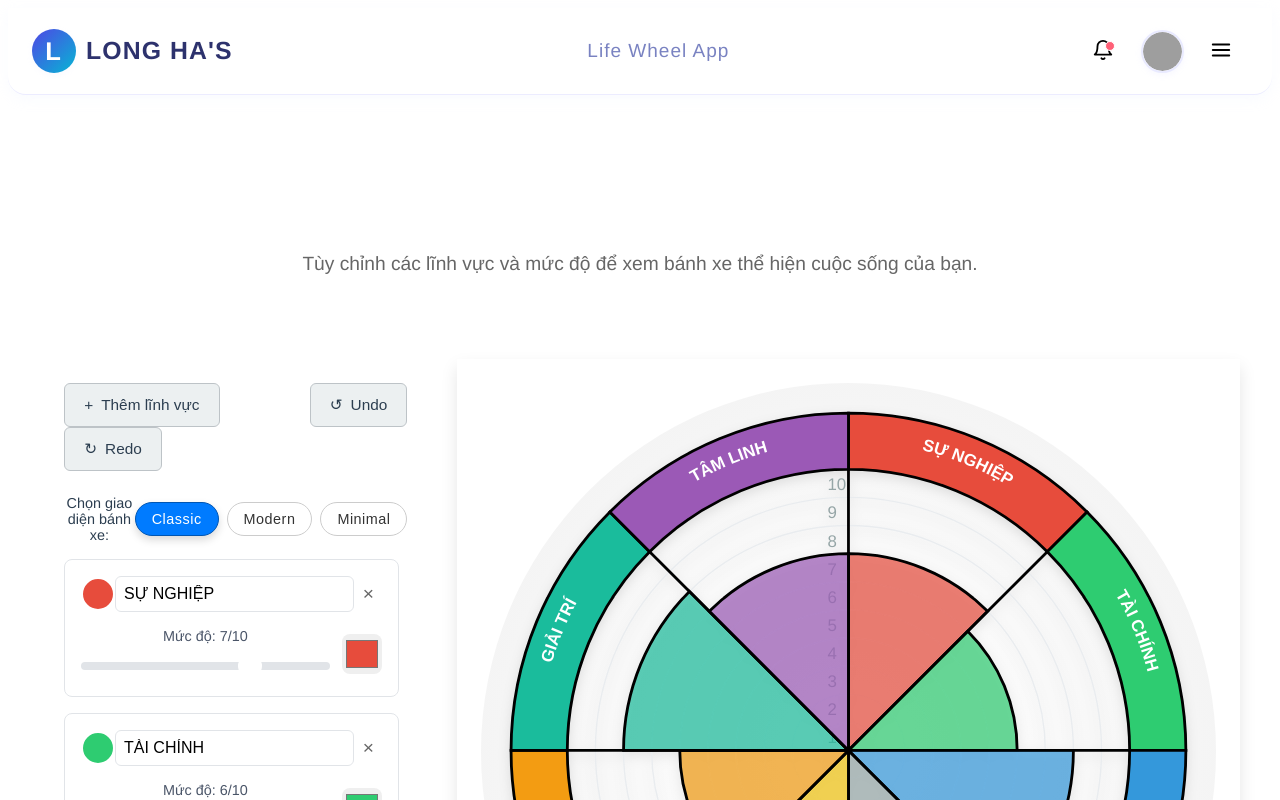
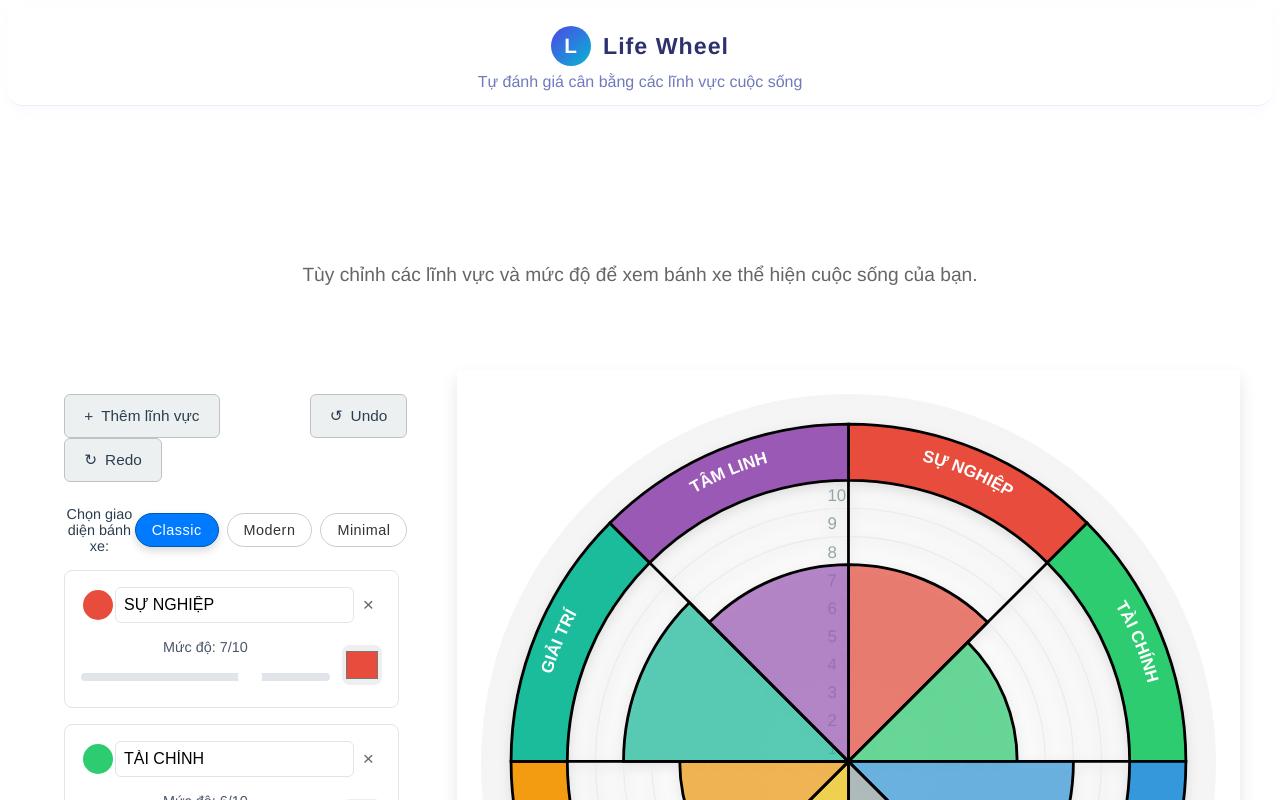
Before and after one commit to longhangoc/vue, a Vue app: page / in a window 1280 px wide. Shown: the top 800 px of the page. Built offline with nearby package versions, Linux system fonts and the light colour scheme; grey boxes are pictures that could not be loaded.

Commit message:
Update Header.vue

```diff
--- a/src/components/Header.vue
+++ b/src/components/Header.vue
@@ -1,153 +1,57 @@
 <template>
-  <div class="app-container">
-    <header class="pro-header">
-      <div class="header-left">
-        <div class="logo-pro-container" @click="handleLogoClick">
-          <div class="logo-pro-circle" :style="{ background: `linear-gradient(135deg, ${logoColors.start}, ${logoColors.end})` }">
-            <span class="logo-pro-initial">L</span>
-          </div>
-          <span class="brand-pro">LONG HA'S</span>
-        </div>
+  <div class="simple-header">
+    <div class="header-logo">
+      <div class="logo-circle">
+        <span class="logo-initial">L</span>
       </div>
-      <div class="header-center">
-        <span class="slogan-pro">Life Wheel App</span>
-      </div>
-      <div class="header-right">
-        <button class="icon-button notification-icon" @click="toggleNotifications">
-          <svg xmlns="http://www.w3.org/2000/svg" width="22" height="22" viewBox="0 0 24 24" fill="none" stroke="currentColor" stroke-width="2" stroke-linecap="round" stroke-linejoin="round"><path d="M18 8A6 6 0 0 0 6 8c0 7-3 9-3 9h18s-3-2-3-9"/><path d="M13.73 21a2 2 0 0 1-3.46 0"/></svg>
-          <span class="notification-dot" v-if="hasNotifications"></span>
-        </button>
-        <div class="avatar-pro" title="User Profile">
-          <img :src="avatarUrl" alt="Avatar" />
-        </div>
-        <button class="icon-button menu-icon" @click="toggleMenu">
-          <svg xmlns="http://www.w3.org/2000/svg" width="22" height="22" viewBox="0 0 24 24" fill="none" stroke="currentColor" stroke-width="2" stroke-linecap="round" stroke-linejoin="round"><line x1="3" y1="12" x2="21" y2="12"></line><line x1="3" y1="6" x2="21" y2="6"></line><line x1="3" y1="18" x2="21" y2="18"></line></svg>
-        </button>
-      </div>
-    </header>
+      <span class="header-title">Life Wheel</span>
+    </div>
+    <div class="header-desc">Tự đánh giá cân bằng các lĩnh vực cuộc sống</div>
   </div>
 </template>
 
 <script>
 export default {
-  name: 'ProHeader',
-  data() {
-    return {
-      logoColors: {
-        start: '#4F46E5',
-        end: '#06B6D4'
-      },
-      hasNotifications: true,
-      avatarUrl: 'https://randomuser.me/api/portraits/men/32.jpg'
-    }
-  },
-  methods: {
-    handleLogoClick() {
-      this.$router.push('/');
-    },
-    toggleNotifications() {
-      this.hasNotifications = !this.hasNotifications;
-    },
-    toggleMenu() {
-      // Menu logic here
-    }
-  }
+  name: 'SimpleHeader',
 }
 </script>
 
 <style scoped>
-.pro-header {
+.simple-header {
   display: flex;
-  justify-content: space-between;
+  flex-direction: column;
   align-items: center;
-  padding: 12px 32px 12px 24px;
   background: #fff;
+  padding: 18px 0 14px 0;
   border-bottom: 1.5px solid #ececff;
   box-shadow: 0 4px 14px 0 #d6e7ff26;
-  border-radius: 0 0 18px 18px;
-  min-height: 62px;
-  position: sticky;
-  top: 0; z-index: 100;
+  border-radius: 0 0 14px 14px;
 }
-.logo-pro-container {
+.header-logo {
   display: flex;
   align-items: center;
-  cursor: pointer;
-  gap: 10px;
+  gap: 12px;
 }
-.logo-pro-circle {
-  width: 44px; height: 44px;
+.logo-circle {
+  width: 40px; height: 40px;
   border-radius: 50%;
+  background: linear-gradient(135deg, #4F46E5, #06B6D4);
   display: flex; align-items: center; justify-content: center;
-  box-shadow: 0 2px 6px #bdbfff19;
 }
-.logo-pro-initial {
-  font-weight: bold;
-  color: #fff; font-size: 1.6em;
-  letter-spacing: 2px;
+.logo-initial {
+  font-size: 1.3em; color: #fff; font-weight: bold; letter-spacing: 1px;
 }
-.brand-pro {
-  font-size: 1.55em;
-  font-weight: bolder;
+.header-title {
+  font-size: 1.45em;
+  font-weight: 700;
   color: #2d326d;
-  letter-spacing: 1.1px;
+  letter-spacing: 1px;
 }
-.header-center {
-  flex: 1;
-  display: flex;
-  justify-content: center;
-}
-.slogan-pro {
-  font-size: 1.19em;
+.header-desc {
+  margin-top: 7px;
+  font-size: 1em;
   color: #5c67b4;
-  font-weight: 500;
-  letter-spacing: 1px;
-  opacity: 0.82;
-}
-.header-right {
-  display: flex;
-  align-items: center;
-  gap: 18px;
-}
-.icon-button {
-  background: none;
-  border: none;
-  cursor: pointer;
-  padding: 4px 8px;
-  border-radius: 12px;
-  transition: background 0.18s;
-  position: relative;
-}
-.icon-button:hover {
-  background: #edf3ff;
-}
-.notification-dot {
-  position: absolute;
-  top: 6px;
-  right: 7px;
-  width: 8px;
-  height: 8px;
-  background: #ff6077;
-  border-radius: 50%;
-  border: 1.5px solid #fff;
-}
-.avatar-pro {
-  width: 39px; height: 39px;
-  border-radius: 50%;
-  overflow: hidden;
-  box-shadow: 0 2px 6px #bdbfff1e;
-  margin-left: 1px;
-  margin-right: 0;
-  border: 2px solid #e9eaff;
-}
-.avatar-pro img {
-  width: 100%; height: 100%; object-fit: cover;
-  border-radius: 9999px;
-}
-@media (max-width: 700px) {
-  .header-center { display: none; }
-  .brand-pro { font-size: 1.1em; }
-  .slogan-pro { font-size: 0.98em; }
-  .pro-header { padding: 10px 6vw; }
+  opacity: 0.88;
+  text-align: center;
 }
 </style>
```
